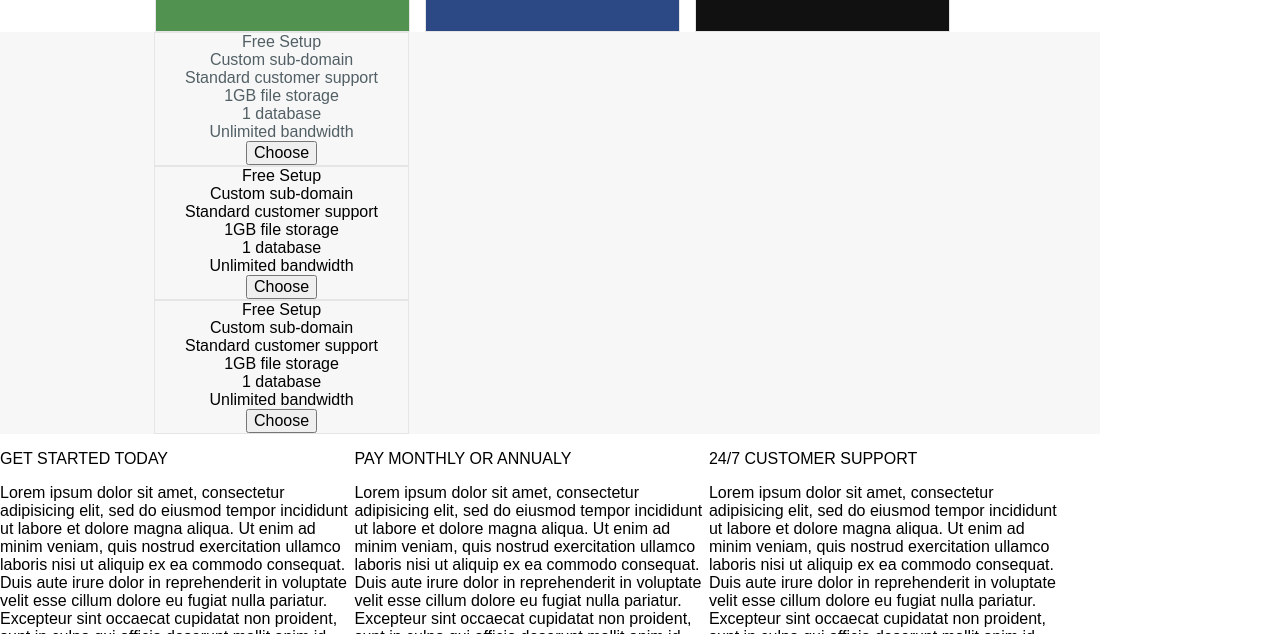
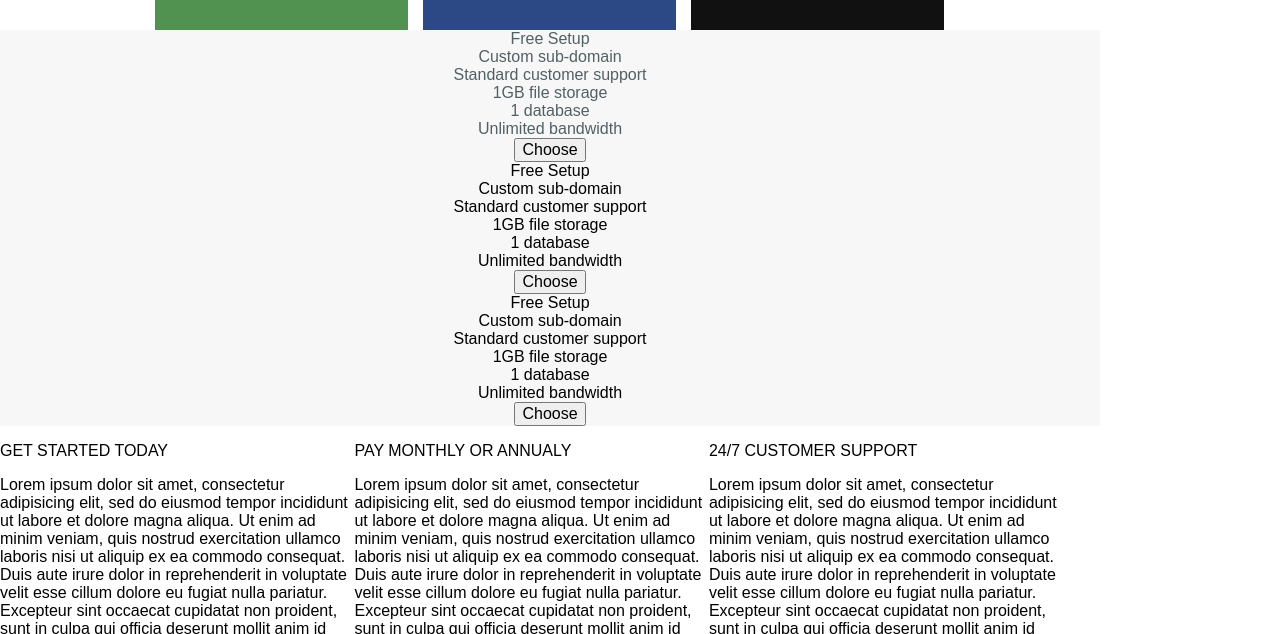
Before and after one commit to BenjieCodes/Image-to-HTML-CSS-Normal, a plain HTML site: page index.html in a window 1280 px wide. Shown: the part 536-1170 px from the top of the page. Drawn offline with Linux system fonts and the light colour scheme.

Commit message:
Figuring out text under the boxes.

```diff
--- a/css/main.css
+++ b/css/main.css
@@ -97,18 +97,16 @@ nav {
 }
 
 .div2textcontainer {
+    width: 1100px;
     color: black;
     background-color: #F7F7F7;
     list-style-type: none;
-    width: 1100px;
     text-align: center;
     float:left;
 }
 
-.all {
-width: 253px;
-margin-left: 154px;
-border: 1px solid #E5E5E5;
+.greentext .all {
+  float:left;
 }
 
 .greentext li{
```
